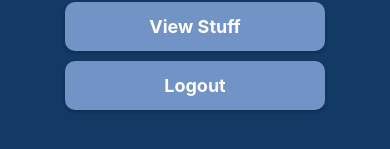
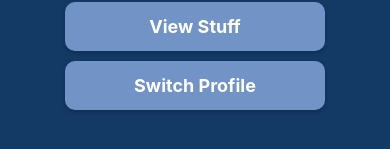
Before and after one commit to dps3ven/my_stuff, a React Native app: screen /Dashboard in a window 390 px wide. Shown: the part 387-536 px from the top of the page. Built offline with nearby package versions, Linux system fonts and the light colour scheme.

Commit message:
Alter lgout button

```diff
--- a/screens/DashboardScreen.js
+++ b/screens/DashboardScreen.js
@@ -95,7 +95,7 @@ export default function DashboardScreen({ navigation }) {
             style={styles.button}
             onPress={logout}
           >
-            <Text style={styles.buttonText}>Logout</Text>
+            <Text style={styles.buttonText}>Switch Profile</Text>
           </TouchableOpacity>
         </View>
       </ScrollView>
--- a/screens/InventoryScreen.js
+++ b/screens/InventoryScreen.js
@@ -187,7 +187,7 @@ export default function InventoryScreen({ navigation }) {
               style={styles.logoutLink}
               onPress={() => navigation.navigate('Login')}
             >
-              <Text style={styles.logoutLinkText}>Logout</Text>
+              <Text style={styles.logoutLinkText}>Switch Profile</Text>
             </TouchableOpacity>
           </View>
         ) : (
```
